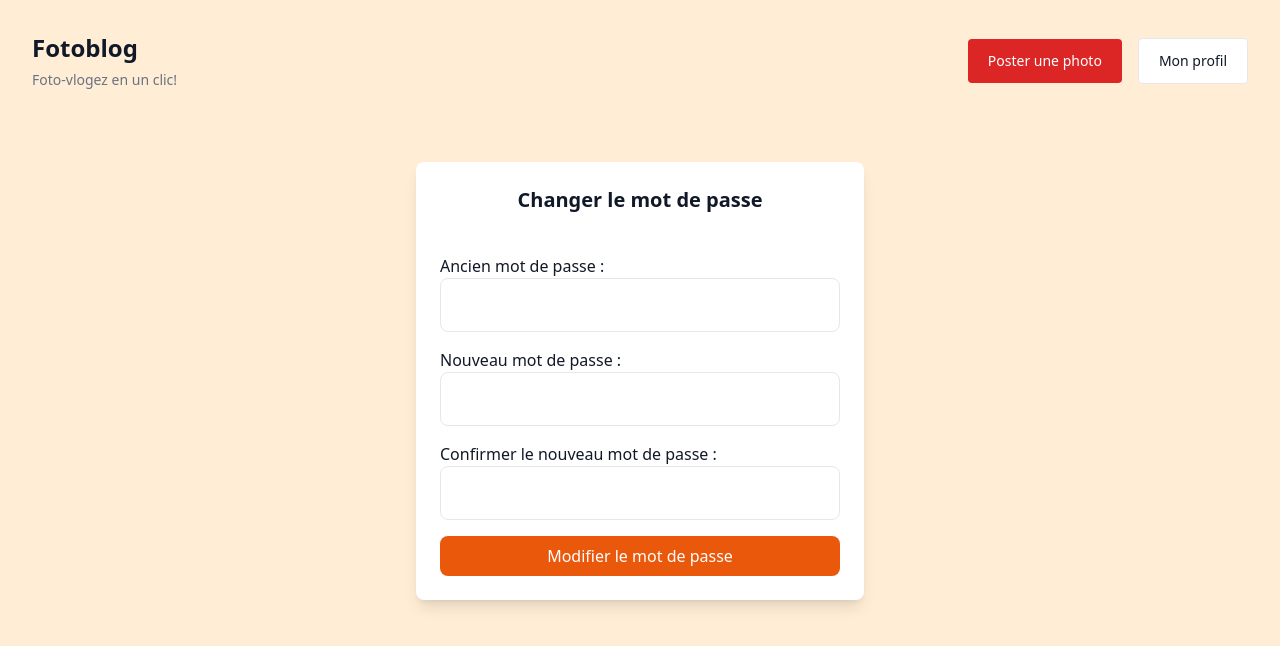
After one commit to MickaelRiss/fotoblog, a Django app: page /user/password_change/ in a window 1280 px wide. The commit adds this page. Shown: the top 646 px of the page. Run offline with Django 4.2, Linux system fonts and the light colour scheme; the visitor is signed in with stand-in values (Sample User, id 1); some libraries are stand-ins or nearby versions.

Commit message:
Use class for Authentication

```diff
--- a/fotoblog/authentication/forms.py
+++ b/fotoblog/authentication/forms.py
@@ -1,4 +1,5 @@
 from django import forms
+from django.contrib.auth.forms import PasswordChangeForm
 
 class LoginForm(forms.Form):
     username = forms.CharField(label='', max_length=60,
@@ -14,3 +15,23 @@ class LoginForm(forms.Form):
             "placeholder": "Entrer votre mot de passe",
         })
     )
+
+class CustomPasswordChangeForm(PasswordChangeForm):
+    old_password = forms.CharField(
+        widget=forms.PasswordInput(attrs={
+            "class": "w-full rounded-lg border-gray-200 p-4 pe-12 text-sm shadow-xs",
+        }),
+        label="Ancien mot de passe"
+    )
+    new_password1 = forms.CharField(
+        widget=forms.PasswordInput(attrs={
+            "class": "w-full rounded-lg border-gray-200 p-4 pe-12 text-sm shadow-xs",
+        }),
+        label="Nouveau mot de passe"
+    )
+    new_password2 = forms.CharField(
+        widget=forms.PasswordInput(attrs={
+            "class": "w-full rounded-lg border-gray-200 p-4 pe-12 text-sm shadow-xs",
+        }),
+        label="Confirmer le nouveau mot de passe"
+    )
--- a/fotoblog/authentication/templates/authentication/login.html
+++ b/fotoblog/authentication/templates/authentication/login.html
@@ -28,6 +28,10 @@
                 <a class="underline" href="#">Créer un compte</a>
             </p>
 
+            <p class="text-center text-sm text-gray-500">
+                <a class="underline" href="{% url 'password_change' %}">Modifier le mot de passe</a>
+            </p>
+
             {% if user.is_authenticated %}
                 <p class="text-center text-sm text-green-800 font-semibold">
                     {{ message }}
--- /dev/null
+++ b/fotoblog/authentication/templates/authentication/password_change.html
@@ -0,0 +1,20 @@
+{% extends 'base.html' %}
+
+{% block content %}
+
+<div class="max-w-md mx-auto mt-10 p-6 bg-white shadow-lg rounded-lg">
+    <h2 class="text-xl font-bold mb-10 text-center">Changer le mot de passe</h2>
+
+    <form method="post" class="space-y-4">
+        {% csrf_token %}
+
+        {{ form.as_p }}
+        <button
+            type="submit"
+            class="w-full bg-orange-600 text-white p-2 rounded-lg hover:bg-orange-700 transition">
+            Modifier le mot de passe
+        </button>
+    </form>
+</div>
+
+{% endblock content %}
--- a/fotoblog/fotoblog/settings.py
+++ b/fotoblog/fotoblog/settings.py
@@ -118,7 +118,7 @@ AUTH_PASSWORD_VALIDATORS = [
 # Internationalization
 # https://docs.djangoproject.com/en/4.2/topics/i18n/
 
-LANGUAGE_CODE = 'en-us'
+LANGUAGE_CODE = 'fr-fr'
 
 TIME_ZONE = 'UTC'
 
@@ -140,3 +140,5 @@ DEFAULT_AUTO_FIELD = 'django.db.models.BigAutoField'
 AUTH_USER_MODEL = 'authentication.User'
 
 LOGIN_URL = 'login'
+
+LOGOUT_REDIRECT_URL = 'login'
--- a/fotoblog/fotoblog/urls.py
+++ b/fotoblog/fotoblog/urls.py
@@ -18,11 +18,15 @@ from django.contrib import admin
 from django.urls import include, path
 import authentication.views
 import blog.views
+from django.contrib.auth.views import LogoutView, PasswordChangeView
+from authentication.forms import CustomPasswordChangeForm
 
 urlpatterns = [
     path('admin/', admin.site.urls),
     path('__reload__', include('django_browser_reload.urls')),
-    path('user/login/', authentication.views.login_page, name='login'),
-    path('user/logout/', authentication.views.logout_user, name='logout'),
+    path('user/login/', authentication.views.LoginPage.as_view(), name='login'),
+    path('user/logout/', LogoutView.as_view(), name='logout'),
+    path('user/password_change/', PasswordChangeView.as_view(template_name='authentication/password_change.html', form_class=CustomPasswordChangeForm), name='password_change'),
+    path('user/profile/', authentication.views.profile, name='profile'),
     path('home/', blog.views.home, name='home'),
 ]
--- a/fotoblog/theme/static/css/dist/styles.css
+++ b/fotoblog/theme/static/css/dist/styles.css
@@ -796,8 +796,16 @@ select {
   margin-bottom: 0px;
 }
 
+.mb-4 {
+  margin-bottom: 1rem;
+}
+
 .mt-1\.5 {
   margin-top: 0.375rem;
+}
+
+.mt-10 {
+  margin-top: 2.5rem;
 }
 
 .mt-4 {
@@ -808,8 +816,20 @@ select {
   margin-top: 1.5rem;
 }
 
-.mt-8 {
-  margin-top: 2rem;
+.mt-2 {
+  margin-top: 0.5rem;
+}
+
+.mt-1 {
+  margin-top: 0.25rem;
+}
+
+.mb-8 {
+  margin-bottom: 2rem;
+}
+
+.mb-10 {
+  margin-bottom: 2.5rem;
 }
 
 .block {
@@ -895,32 +906,16 @@ select {
   margin-bottom: calc(1rem * var(--tw-space-y-reverse));
 }
 
+.rounded {
+  border-radius: 0.25rem;
+}
+
 .rounded-lg {
   border-radius: 0.5rem;
 }
 
-.rounded-sm {
-  border-radius: 0.125rem;
-}
-
-.rounded {
-  border-radius: 0.25rem;
-}
-
-.rounded-xl {
-  border-radius: 0.75rem;
-}
-
-.rounded-2xl {
-  border-radius: 1rem;
-}
-
 .border {
   border-width: 1px;
-}
-
-.border-b {
-  border-bottom-width: 1px;
 }
 
 .border-gray-200 {
@@ -957,26 +943,35 @@ select {
   background-color: rgb(185 28 28 / var(--tw-bg-opacity, 1));
 }
 
+.bg-transparent {
+  background-color: transparent;
+}
+
 .bg-white {
   --tw-bg-opacity: 1;
   background-color: rgb(255 255 255 / var(--tw-bg-opacity, 1));
 }
 
-.bg-gray-50\/50 {
-  background-color: rgb(249 250 251 / 0.5);
+.bg-orange-600 {
+  --tw-bg-opacity: 1;
+  background-color: rgb(234 88 12 / var(--tw-bg-opacity, 1));
 }
 
-.bg-transparent {
-  background-color: transparent;
+.bg-orange-700 {
+  --tw-bg-opacity: 1;
+  background-color: rgb(194 65 12 / var(--tw-bg-opacity, 1));
+}
+
+.p-2 {
+  padding: 0.5rem;
 }
 
 .p-4 {
   padding: 1rem;
 }
 
-.px-12 {
-  padding-left: 3rem;
-  padding-right: 3rem;
+.p-6 {
+  padding: 1.5rem;
 }
 
 .px-4 {
--- a/fotoblog/theme/templates/base.html
+++ b/fotoblog/theme/templates/base.html
@@ -13,7 +13,11 @@
 			<div class="mx-auto max-w-screen-xl px-4 sm:px-6 sm:py-8 lg:px-8">
 				<div class="flex flex-col items-start gap-4 md:flex-row md:items-center md:justify-between">
 					<div>
-					<h1 class="md:text-2xl font-bold sm:text-3xl">Fotoblog</h1>
+						<h1 class="md:text-2xl font-bold sm:text-3xl">
+							<a href="{% url 'home' %}">
+								Fotoblog
+							</a>
+						</h1>
 						<p class="mt-1.5 text-sm text-gray-500">
 						Foto-vlogez en un clic!
 						</p>
@@ -27,16 +31,21 @@
 							Poster une photo
 						</button>
 
+						{% if user.is_authenticated %}
 							<button
 							class="inline-flex items-center justify-center gap-1.5 rounded border border-gray-200 bg-white px-5 py-3 text-gray-900 transition hover:text-gray-700 focus:ring-3 focus:outline-hidden text-sm font-medium"
 							type="button"
 							>
-						{% if user.is_authenticated %}
-							<a href="{% url 'logout' %}">Se déconnecter</a>
+								<a href="{% url 'profile' %}">Mon profil</a>
+							</button>
 						{% else %}
+							<button
+							class="inline-flex items-center justify-center gap-1.5 rounded border border-gray-200 bg-white px-5 py-3 text-gray-900 transition hover:text-gray-700 focus:ring-3 focus:outline-hidden text-sm font-medium"
+							type="button"
+							>
 								<a href="{% url 'login' %}">Se connecter</a>
+							</button>
 						{% endif %}
-					</button>
 					</div>
 				</div>
 			</div>
```
Also changed, not shown: other parts of fotoblog/theme/static/css/dist/styles.css (+26 -74 lines), fotoblog/authentication/templates/authentication/profile.html (added, +18 -0 lines), fotoblog/authentication/views.py (+22 -13 lines). Lines whose indentation alone changed are shown as unchanged.
